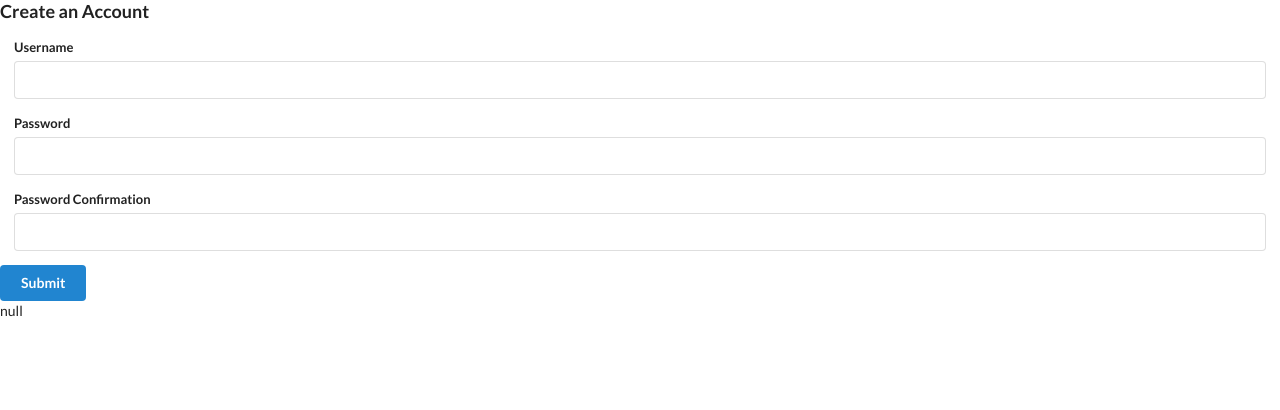
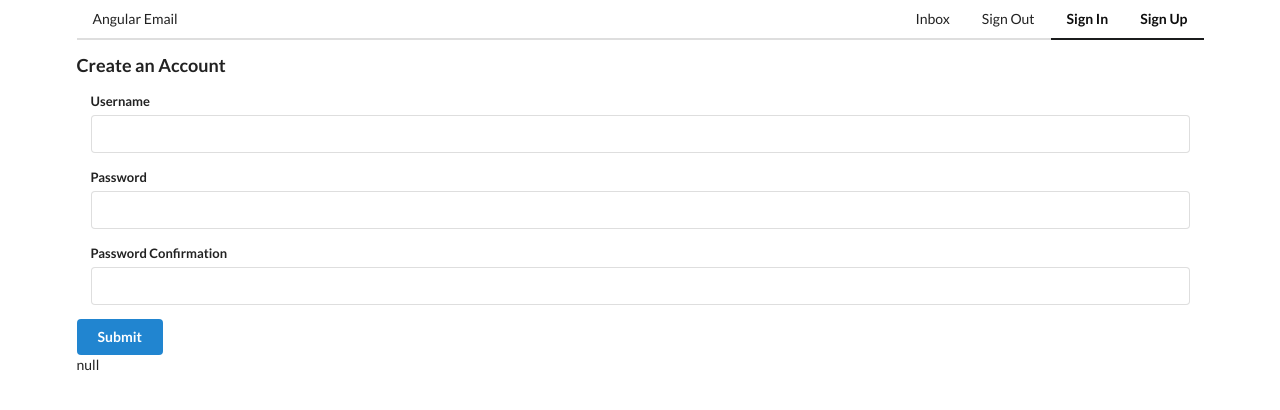
Before and after one commit to varungarg2796/emailApp, an Angular app: page /signup in a window 1280 px wide. Shown: the top 410 px of the page. Built offline with nearby package versions, Linux system fonts and the light colour scheme.

Commit message:
adding navbar

```diff
--- a/src/app/app.component.html
+++ b/src/app/app.component.html
@@ -1,2 +1,23 @@
+<div class="ui container">
+    <div class="ui secondary pointing menu">
+        <a routerLink="/" class="item">Angular Email</a>
+        <div class="right menu">
+            <a class="ui item" routerLink="/inbox" routerLinkActive="active">
+                Inbox
+            </a>
+            <a class="ui item" routerLink="/signout" routerLinkActive="active">
+                Sign Out
+            </a>
+            <a class="ui item" routerLink="/" routerLinkActive="active">
+                Sign In
+            </a>
+            <a class="ui item" routerLink="/signup" routerLinkActive="active">
+                Sign Up
+            </a>
+        </div>
+    </div>
+
+
 
 <router-outlet></router-outlet>
+</div>
--- a/src/app/auth/signup/signup.component.html
+++ b/src/app/auth/signup/signup.component.html
@@ -13,6 +13,9 @@
         <p *ngIf= "authForm.errors.passwordsDontMatch">
             Password and password confirmation must match
         </p>
+        <p *ngIf= "authForm.errors.noConnection">
+            NO internet connection
+        </p>
     </div>
 
     <div>
--- a/src/app/auth/signup/signup.component.ts
+++ b/src/app/auth/signup/signup.component.ts
@@ -42,8 +42,17 @@
     if (this.authForm.invalid) {
       return;
     }
-    this.authService.signup(this.authForm.value).subscribe( (response) => {
-      console.log(response);
+    this.authService.signup(this.authForm.value).subscribe({
+      next: response => {
+
+      },
+      error: err => {
+        if (err.status) {
+          this.authForm.setErrors( { noConnection: true} );
+        } else {
+          this.authForm.setErrors( { unknownError: true });
+        }
+      }
     });
   }
 
```
